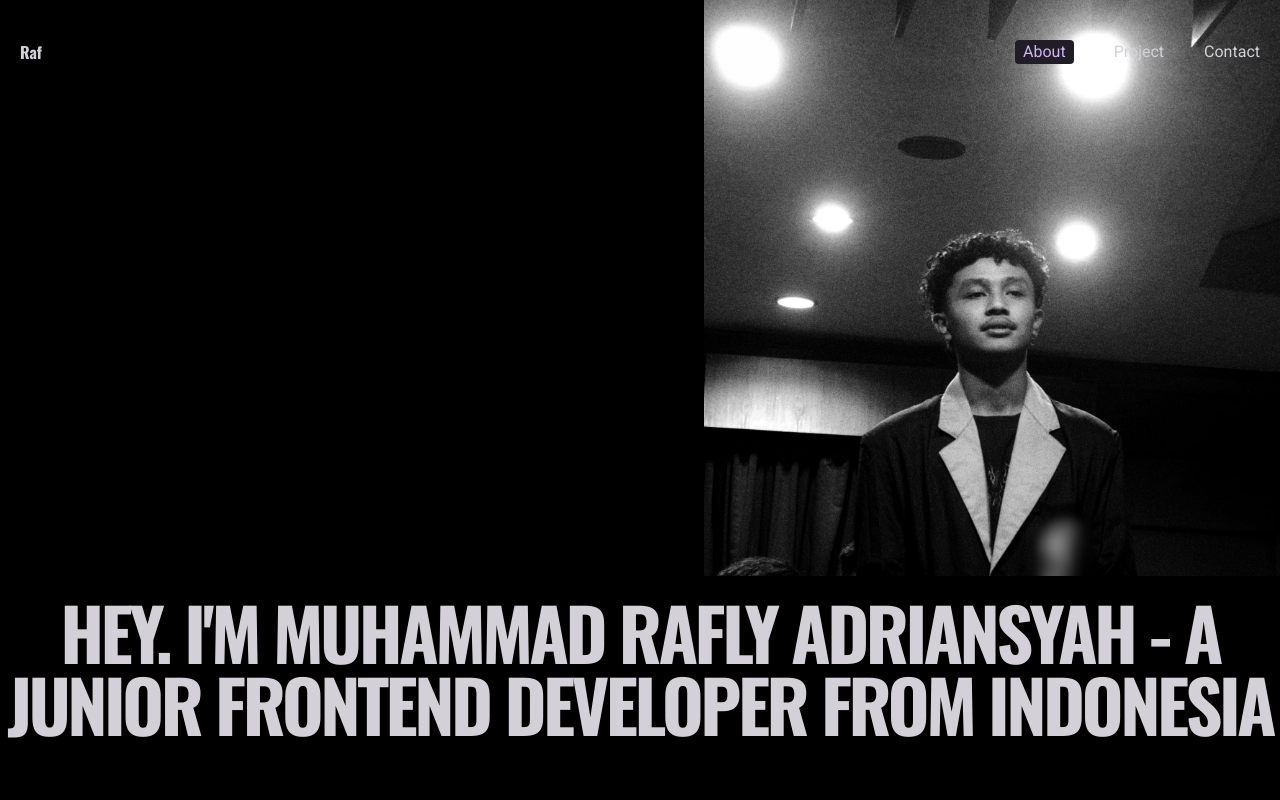
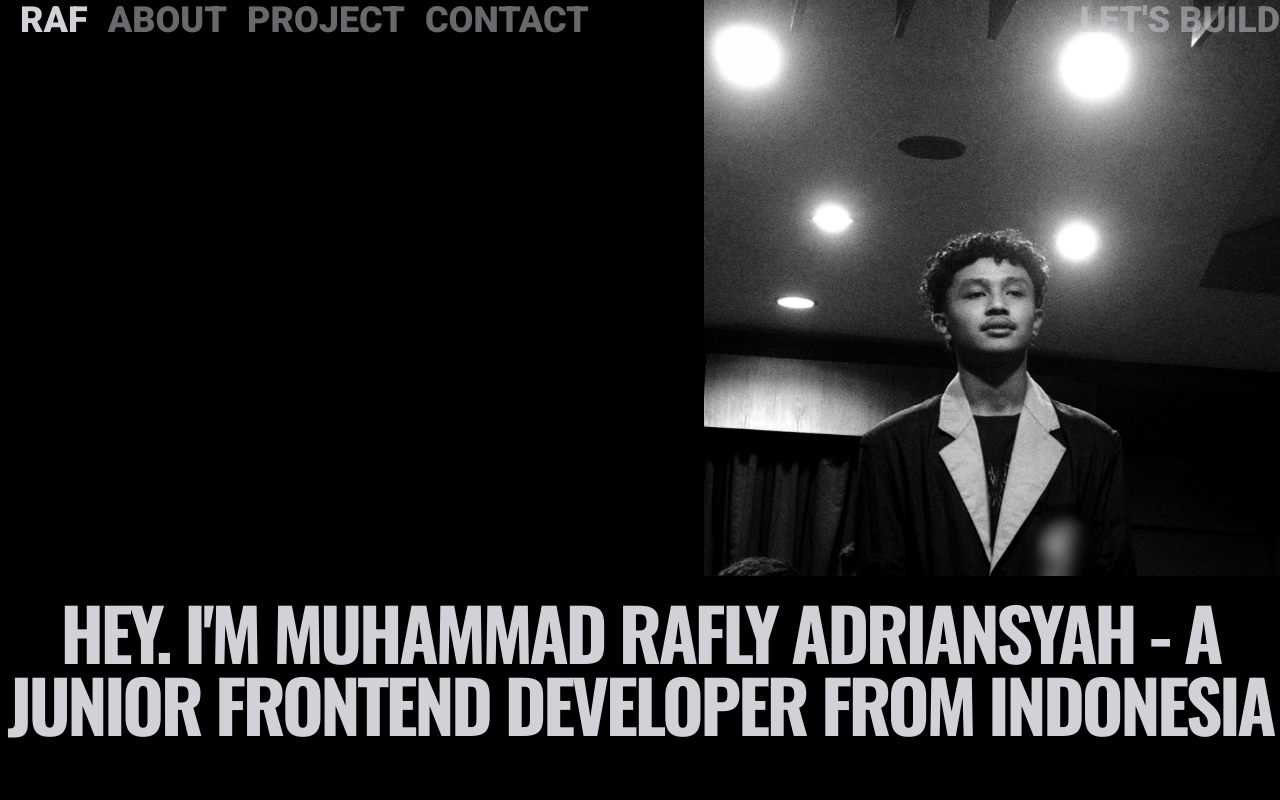
Before and after one commit to rafly-id/personal-portfolio, a React (Vite) app: page / in a window 1280 px wide. Shown: the top 800 px of the page. Built offline with nearby package versions, Linux system fonts and the light colour scheme.

Commit message:
change desain nav

```diff
--- a/src/components/Nav.jsx
+++ b/src/components/Nav.jsx
@@ -19,21 +19,22 @@ const Nav = () => {
   });
 
   return (
-    <nav className="nav-fixed py-5 bg-black/50 md:bg-transparent" ref={navRef}>
-      <div className="flex items-center justify-between px-5 md:px-0">
-        <div className="md:p-5">
-          <h1 className="nav-text font-oswald">Raf</h1>
-        </div>
-        <div className="flex md:p-5 gap-3 md:gap-10">
-          <a href="#" className="nav-text Clickable px-2">
+    <nav className="nav-fixed md:bg-transparent bg-black md:mx-5" ref={navRef}>
+      <div className="flex justify-between text-sm md:text-4xl font-black uppercase">
+        <div className="flex gap-2 md:gap-5">
+          <h1 className="nav-text opacity-100"><a href="#">Raf</a></h1>
+          <a href="#" className="nav-text opacity-50">
             About
           </a>
-          <a href="#" className="nav-text">
+          <a href="#" className="nav-text opacity-50">
             Project
           </a>
-          <a href="#" className="nav-text">
+          <a href="#" className="nav-text opacity-50">
             Contact
           </a>
+        </div>
+        <div>
+          <a href="#" className="nav-text mr-5 opacity-50">Let's build</a>
         </div>
       </div>
     </nav>
```
